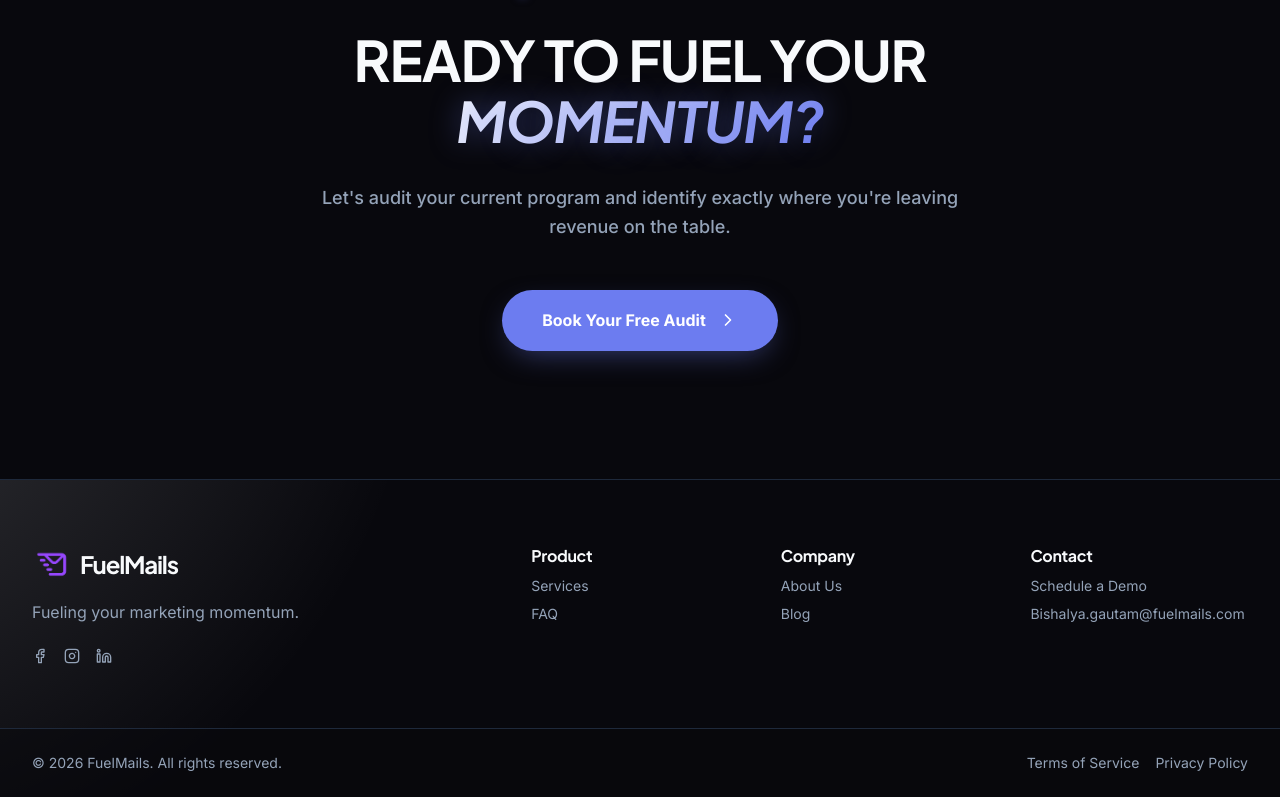
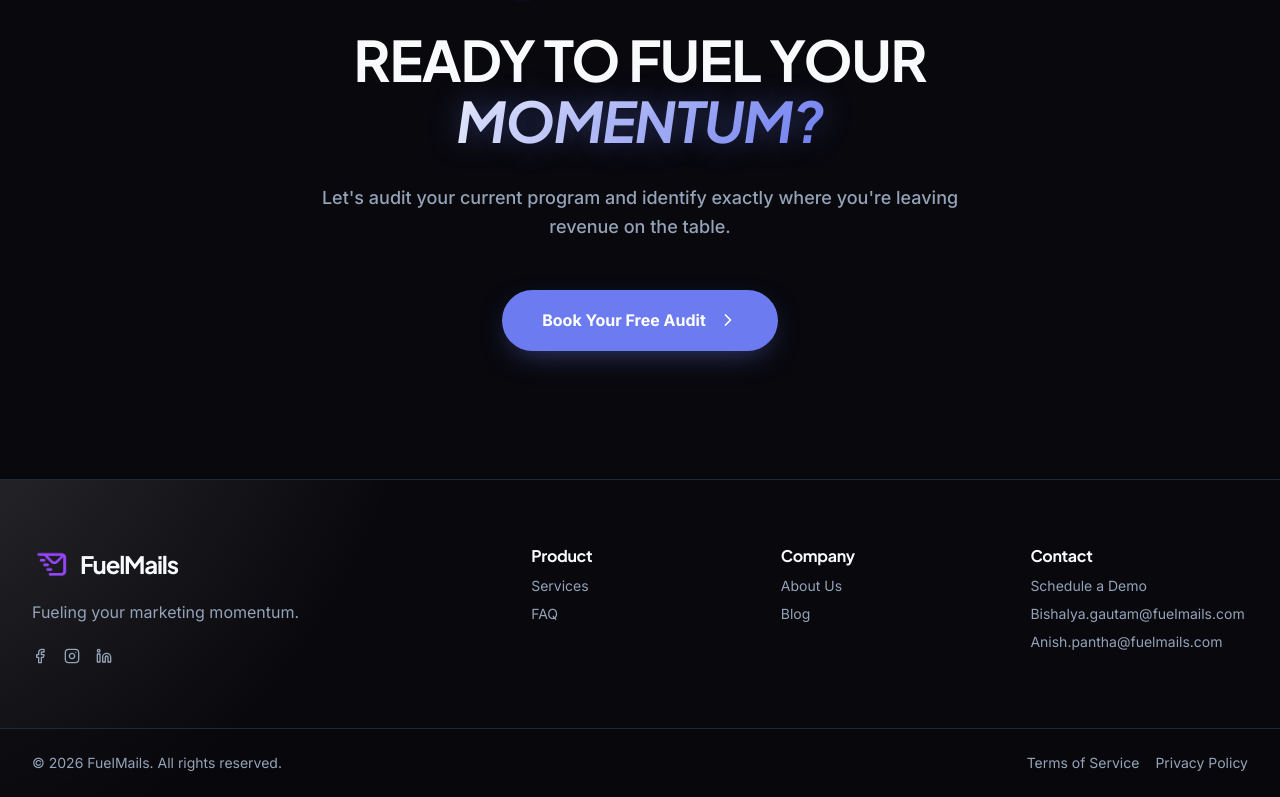
Before and after one commit to apurwa666/Fuels, a Next.js app: page /case-study in a window 1280 px wide. Shown: the part 5175-5972 px from the top of the page. Built offline with nearby package versions, Linux system fonts and the light colour scheme.

Commit message:
email change

```diff
--- a/src/components/layout/footer.tsx
+++ b/src/components/layout/footer.tsx
@@ -128,6 +128,7 @@ export function Footer() {
               <h4 className="font-semibold text-foreground">Contact</h4>
               <Link href="/#schedule" className="text-sm text-muted-foreground hover:text-primary transition-colors">Schedule a Demo</Link>
               <Link href="mailto:bishalya.gautam@fuelmails.com" className="text-sm text-muted-foreground hover:text-primary transition-colors">Bishalya.gautam@fuelmails.com</Link>
+              <Link href="mailto:anish.pantha@fuelmails.com" className="text-sm text-muted-foreground hover:text-primary transition-colors">Anish.pantha@fuelmails.com</Link>
             </div>
           </div>
         </div>
```
